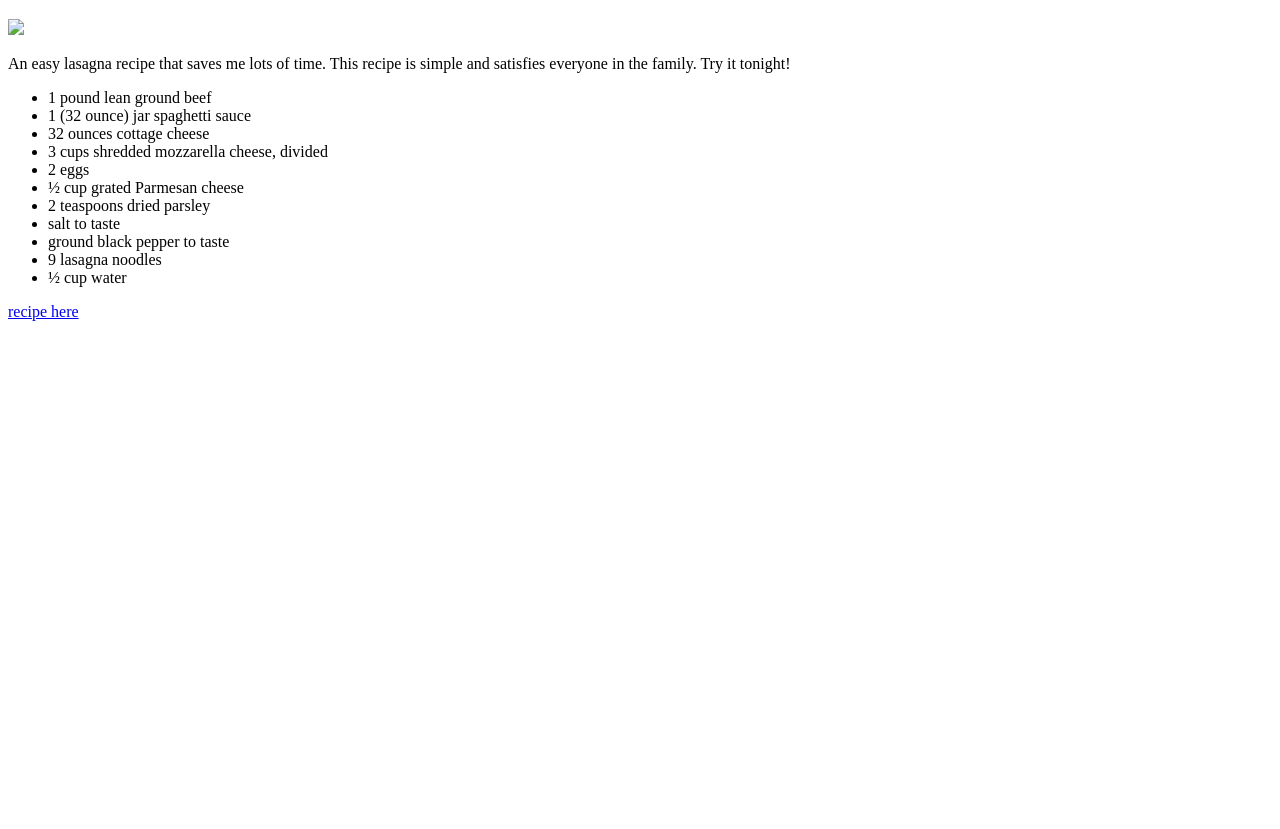
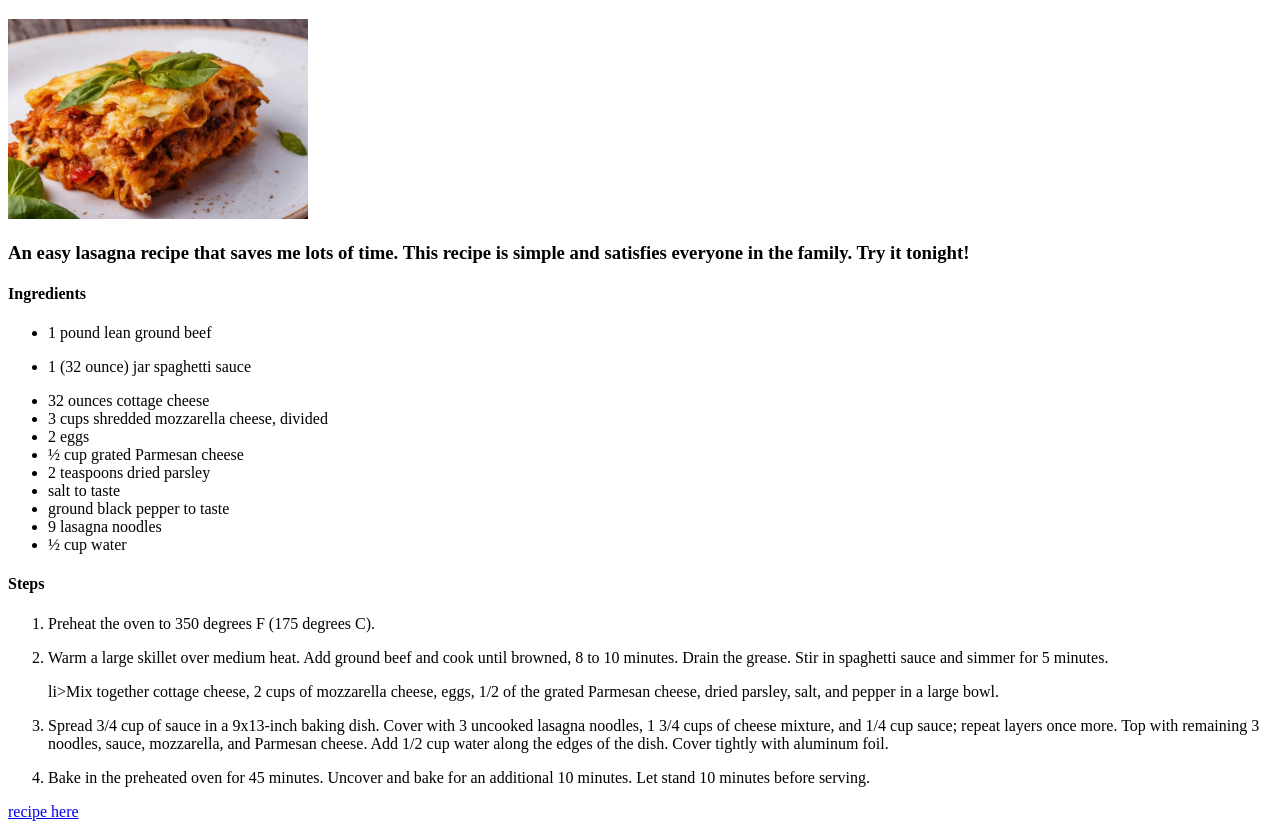
Before and after one commit to svkvna01/odin-recipes, a plain HTML site: page recipes/lasagna.html in a window 1280 px wide. Shown: the part 61-890 px from the top of the page. Before the commit the page ends 800 px from the top, so only its background shows below. Drawn offline with Linux system fonts and the light colour scheme; files whose address does not match are found by name.

Commit message:
Resized image and adjusted lists

```diff
--- a/recipes/lasagna.html
+++ b/recipes/lasagna.html
@@ -8,12 +8,16 @@
 
     <body>
         <h1> Lasagna Recipe</h1>
-        <img src="/Users/sarahb/repos/odin-recipes/odin-recipes/images/lasagna.jpeg ">
-        <p> An easy lasagna recipe that saves me lots of time. This recipe is simple and satisfies everyone in the family. Try it tonight!</p>
+        <img src="/Users/sarahb/repos/odin-recipes/odin-recipes/images/lasagna.jpeg "
+        width ="300"
+        height = "200">
+        <h3> An easy lasagna recipe that saves me lots of time. This recipe is simple and satisfies everyone in the family. Try it tonight!</h3>
 
+        <h4> Ingredients </h4>
         <ul>
-            <li>1 pound lean ground beef </li>
-            <li>1 (32 ounce) jar spaghetti sauce </li>
+            <p> <li>1 pound lean ground beef </li></p>
+
+            <p><li>1 (32 ounce) jar spaghetti sauce </li> </p>
             <li>32 ounces cottage cheese </li>
             <li>3 cups shredded mozzarella cheese, divided</li>
             <li> 2 eggs</li>
@@ -24,6 +28,15 @@
             <li>9 lasagna noodles</li>
             <li> ½ cup water </li>
         </ul>
+
+        <h4> Steps </h4>
+        <ol>
+            <p> <li>Preheat the oven to 350 degrees F (175 degrees C).</li> </p>
+            <p> <li> Warm a large skillet over medium heat. Add ground beef and cook until browned, 8 to 10 minutes. Drain the grease. Stir in spaghetti sauce and simmer for 5 minutes.</li> </p>
+            <p> li>Mix together cottage cheese, 2 cups of mozzarella cheese, eggs, 1/2 of the grated Parmesan cheese, dried parsley, salt, and pepper in a large bowl. </li> </p>
+            <p> <li>Spread 3/4 cup of sauce in a 9x13-inch baking dish. Cover with 3 uncooked lasagna noodles, 1 3/4 cups of cheese mixture, and 1/4 cup sauce; repeat layers once more. Top with remaining 3 noodles, sauce, mozzarella, and Parmesan cheese. Add 1/2 cup water along the edges of the dish. Cover tightly with aluminum foil. </li> </p>
+            <p><li>Bake in the preheated oven for 45 minutes. Uncover and bake for an additional 10 minutes. Let stand 10 minutes before serving.</li></p>
+        </ol>
         <a href=" https://www.allrecipes.com/recipe/12011/easy-lasagna-ii/"> recipe here </a>
     </body>
 </html>
```
Also changed, not shown: images/lasagna.jpeg (added).
